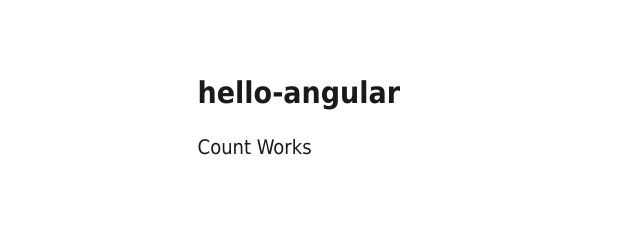
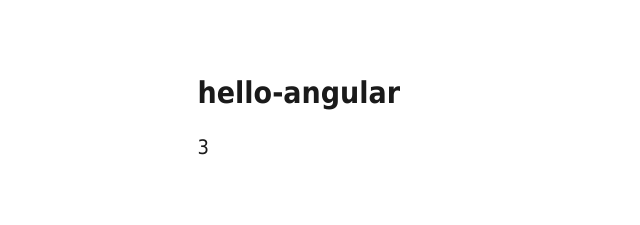
Before and after one commit to OriChaiMatan/Hello-Angular, an Angular app: page / in a window 1280 px wide. Shown: the top 225 px of the page, without its empty margins (0-640 px from the left). Built offline with nearby package versions, Linux system fonts and the light colour scheme.

Commit message:
Set basic count down

```diff
--- a/src/app/app-root/app.component.html
+++ b/src/app/app-root/app.component.html
@@ -1,4 +1,4 @@
 <section class="main-app">
   <h1>{{title}}</h1>
-  <count-down></count-down>
+  <count-down [startFrom]="10" (onDone)="handleCountdownDone()"></count-down>
 </section>
--- a/src/app/app-root/app.component.ts
+++ b/src/app/app-root/app.component.ts
@@ -7,5 +7,8 @@ import { Component } from '@angular/core';
 })
 export class AppComponent {
   title = 'hello-angular';
-
+  handleCountdownDone() {
+    console.log('Countdown is done!');
+    // Add additional logic here, e.g., updating UI, alerting the user, etc.
+  }
 }
--- a/src/app/cmps/count-down/count-down.component.html
+++ b/src/app/cmps/count-down/count-down.component.html
@@ -1 +1,3 @@
-<section>Count Works</section>
+<div class="countdown">
+  <p>{{ counter.count | json }}</p>
+</div>
--- a/src/app/cmps/count-down/count-down.component.ts
+++ b/src/app/cmps/count-down/count-down.component.ts
@@ -1,10 +1,35 @@
-import { Component } from '@angular/core';
+import { Component, Input, Output, EventEmitter, OnInit } from '@angular/core';
+import { Count } from '../../models/count.model';
+
 
 @Component({
   selector: 'count-down',
   templateUrl: './count-down.component.html',
-  styleUrl: './count-down.component.scss'
+  styleUrls: ['./count-down.component.scss']
 })
-export class CountDownComponent {
 
+export class CountDownComponent implements OnInit {
+  @Input() startFrom: number = 10;  // Default value is 10
+  @Output() onDone: EventEmitter<void> = new EventEmitter<void>();
+
+  counter: Count = {
+    count: 0
+  };
+
+
+  ngOnInit(): void {
+    this.counter = { count: this.startFrom };  // Initialize counter as an object
+    this.startCountdown();
+  }
+
+  startCountdown() {
+    const interval = setInterval(() => {
+      if (this.counter.count > 0) {
+        this.counter.count--;  // Decrement the count property
+      } else {
+        clearInterval(interval);
+        this.onDone.emit();  // Emit event when countdown is complete
+      }
+    }, 1000);  // Adjust the interval as needed (1000ms = 1s)
+  }
 }
--- /dev/null
+++ b/src/app/models/count.model.ts
@@ -0,0 +1,3 @@
+export interface Count {
+    count: number
+}
```
